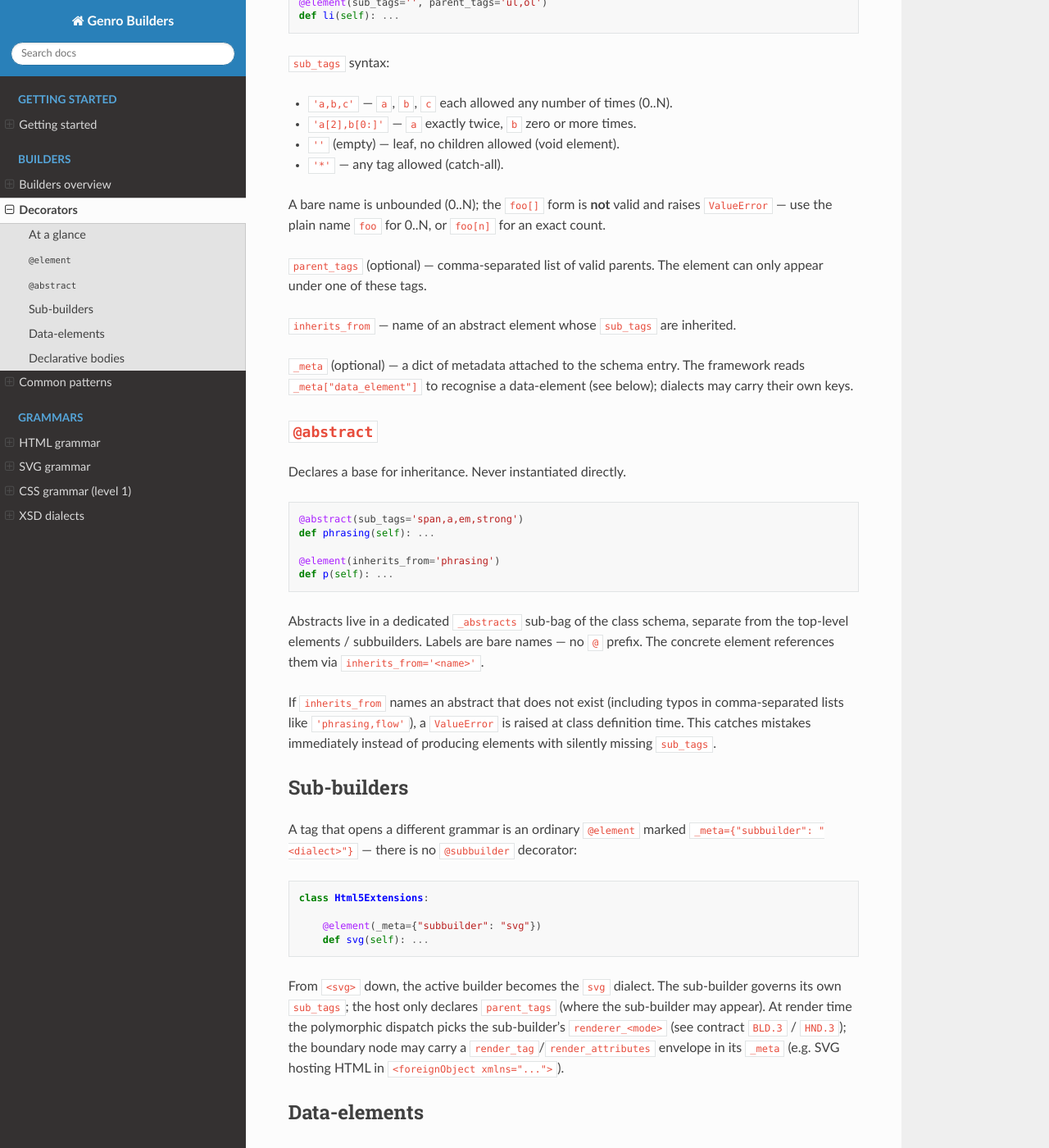
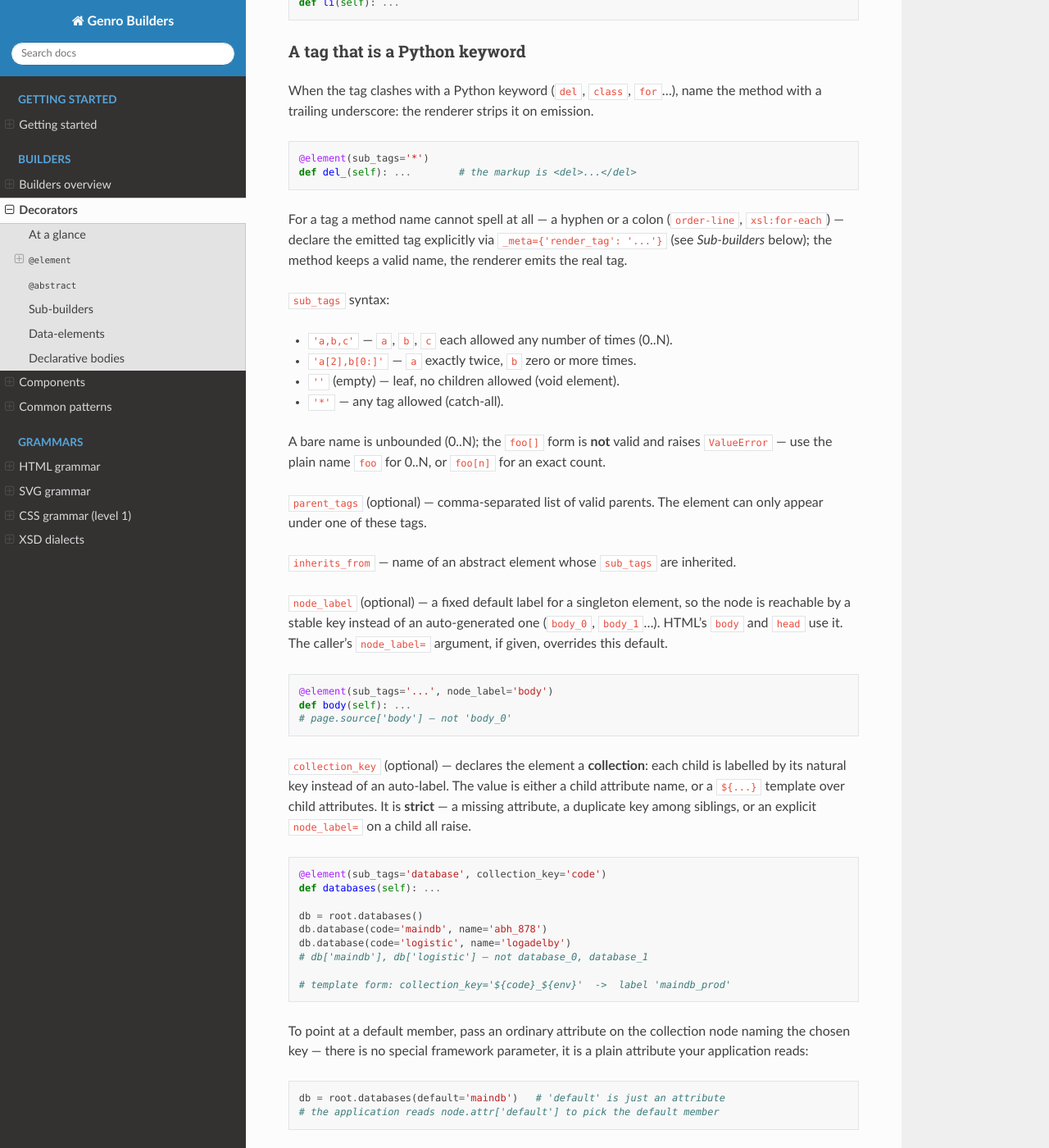
Before and after one commit to genropy/genro-builders, a Sphinx documentation site: the page built from docs/builders/decorators.md, in a window 1280 px wide and 1400 px high, scrolled down 1017 px. Shown: the whole window at 82% size. Built offline with Sphinx 7.4.7 and the Read the Docs theme 3.1.0, drawn with Linux system fonts in a browser that asks for light colours; some of the changed text lies outside the part shown.

Commit message:
docs: align the user docs with the current grammar API + components guide
Bring the published (ReadTheDocs) docs back in step with the grammar:

- @element: the tag IS the method name (no 'tags' arg); the trailing-
  underscore convention for Python-keyword tags (del_ -> <del>), with
  render_tag reserved for tags a method name cannot spell (hyphen, colon).
- document node_label (renamed from fixed_node_label) and the new
  collection_key, with a note that a collection's default member is just
  an ordinary attribute the application reads (databases(default=...)).
- new builders/components.md guide: @component as a bare decorator, the
  three calling forms (explicit / store / iterate), composition,
  reactivity, and @container — added to the toctree and the landing list.
- fix three broken cross-references (css/html/svg example links now point
  at the source on GitHub) and drop the obsolete sphinx-rtd-theme
  'display_version' option; the docs now build with zero warnings.

````diff
--- a/docs/builders/decorators.md
+++ b/docs/builders/decorators.md
@@ -20,7 +20,7 @@
 | `@element`  | Declare a tag in the grammar.              | Ignored (declarative).|
 | `@abstract` | Declare an abstract base for inheritance.  | Ignored (declarative).|
 | `@container` | A reusable construction block, invocable from a node. | Runs (builds). |
-| `@component` | A named grammar element with a body, expanded ephemerally at render time. Three calling forms: explicit params, `store` (record anchor), `iterate` (one expansion per child). Composes fractally. | Runs (builds). See contract area `CMP` and the examples `with_data/07`-`11`. |
+| `@component` | A named grammar element with a body, expanded ephemerally at render time. Bare decorator (no arguments). The element is then *called* in three forms — explicit params, `store`, `iterate`. See [Components](components.md). | Runs (builds). |
 
 There is **no** separate `@subbuilder` or `@data_element` decorator.
 Both are ordinary `@element` declarations marked in their `_meta`:
@@ -34,7 +34,8 @@
 
 ## `@element`
 
-Declares a concrete tag.
+Declares a concrete tag. **The tag is the method name** — there is no
+`tags` argument.
 
 ```python
 @element(sub_tags='h1,p[]')
@@ -43,6 +44,21 @@
 @element(sub_tags='', parent_tags='ul,ol')
 def li(self): ...
 ```
+
+### A tag that is a Python keyword
+
+When the tag clashes with a Python keyword (`del`, `class`, `for`…), name
+the method with a trailing underscore: the renderer strips it on emission.
+
+```python
+@element(sub_tags='*')
+def del_(self): ...        # the markup is <del>...</del>
+```
+
+For a tag a method name cannot spell at all — a hyphen or a colon
+(`order-line`, `xsl:for-each`) — declare the emitted tag explicitly via
+`_meta={'render_tag': '...'}` (see *Sub-builders* below); the method keeps
+a valid name, the renderer emits the real tag.
 
 `sub_tags` syntax:
 
@@ -60,6 +76,44 @@
 
 `inherits_from` — name of an abstract element whose `sub_tags` are
 inherited.
+
+`node_label` (optional) — a fixed default label for a singleton element,
+so the node is reachable by a stable key instead of an auto-generated one
+(`body_0`, `body_1`…). HTML's `body` and `head` use it. The caller's
+`node_label=` argument, if given, overrides this default.
+
+```python
+@element(sub_tags='...', node_label='body')
+def body(self): ...
+# page.source['body'] — not 'body_0'
+```
+
+`collection_key` (optional) — declares the element a **collection**: each
+child is labelled by its natural key instead of an auto-label. The value
+is either a child attribute name, or a `${...}` template over child
+attributes. It is **strict** — a missing attribute, a duplicate key among
+siblings, or an explicit `node_label=` on a child all raise.
+
+```python
+@element(sub_tags='database', collection_key='code')
+def databases(self): ...
+
+db = root.databases()
+db.database(code='maindb', name='abh_878')
+db.database(code='logistic', name='logadelby')
+# db['maindb'], db['logistic'] — not database_0, database_1
+
+# template form: collection_key='${code}_${env}'  ->  label 'maindb_prod'
+```
+
+To point at a default member, pass an ordinary attribute on the
+collection node naming the chosen key — there is no special framework
+parameter, it is a plain attribute your application reads:
+
+```python
+db = root.databases(default='maindb')   # 'default' is just an attribute
+# the application reads node.attr['default'] to pick the default member
+```
 
 `_meta` (optional) — a dict of metadata attached to the schema entry.
 The framework reads `_meta["data_element"]` to recognise a data-element
--- a/docs/conf.py
+++ b/docs/conf.py
@@ -85,7 +85,6 @@
     "titles_only": False,
     "prev_next_buttons_location": "bottom",
     "style_external_links": True,
-    "display_version": True,
     "logo_only": False,
     "vcs_pageview_mode": "blob",
 }
````
Also changed, not shown: docs/builders/components.md (added, +172 -0 lines), docs/grammars/css.md (+1 -1 lines), docs/grammars/html.md (+1 -1 lines), docs/grammars/svg.md (+1 -1 lines), docs/index.md (+3 -0 lines).
